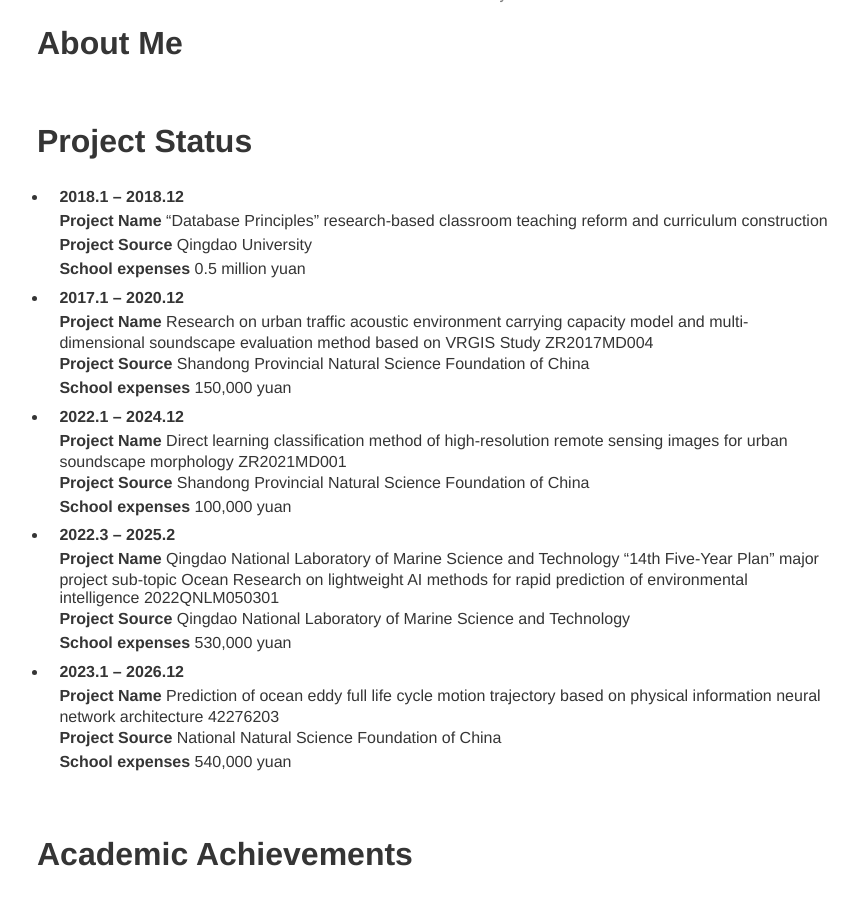
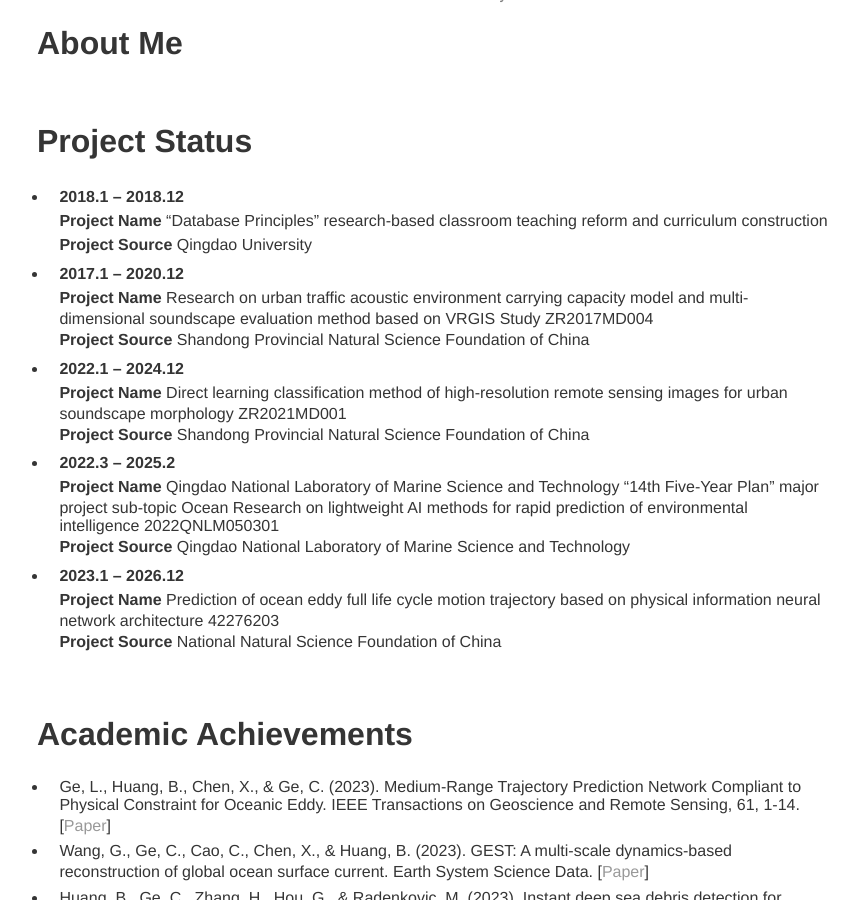
Before and after one commit to BaoxiangHuang/BaoxiangHuang.github.io, a Jekyll site: the page built from index.md, in a window 1280 px wide and 900 px high, scrolled down 273 px. Shown: the whole window, without its empty margins (203-1061 px from the left). Built offline with Jekyll 4.4.1, drawn with Linux system fonts in a browser that asks for light colours; our own code applies the rules of GitHub Pages for plain Markdown files.

Commit message:
Update index.md

```diff
--- a/index.md
+++ b/index.md
@@ -12,31 +12,26 @@ layout: about
 <br/>
   **Project Name**  "Database Principles" research-based classroom teaching reform and curriculum construction<br/>
   **Project Source**  Qingdao University<br/>
-  **School expenses**  0.5 million yuan<br/>
 * **2017.1 – 2020.12**
 <br/>
   **Project Name**  Research on urban traffic acoustic environment carrying capacity model and multi-dimensional soundscape evaluation method based on VRGIS
 Study ZR2017MD004<br/>
   **Project Source**  Shandong Provincial Natural Science Foundation of China<br/>
-  **School expenses**  150,000 yuan<br/>
 * **2022.1 – 2024.12**
 <br/>
   **Project Name**  Direct learning classification method of high-resolution remote sensing images for urban soundscape morphology
 ZR2021MD001<br/>
   **Project Source**  Shandong Provincial Natural Science Foundation of China<br/>
-  **School expenses**  100,000 yuan<br/>
 * **2022.3 – 2025.2**
 <br/>
   **Project Name**  Qingdao National Laboratory of Marine Science and Technology "14th Five-Year Plan" major project sub-topic Ocean
 Research on lightweight AI methods for rapid prediction of environmental intelligence 2022QNLM050301<br/>
   **Project Source**  Qingdao National Laboratory of Marine Science and Technology<br/>
-  **School expenses**  530,000 yuan<br/>
 * **2023.1 – 2026.12**
 <br/>
   **Project Name**  Prediction of ocean eddy full life cycle motion trajectory based on physical information neural network architecture
 42276203<br/>
   **Project Source**  National Natural Science Foundation of China<br/>
-  **School expenses**  540,000 yuan<br/>
 
 <br/>
 # Academic Achievements
```
